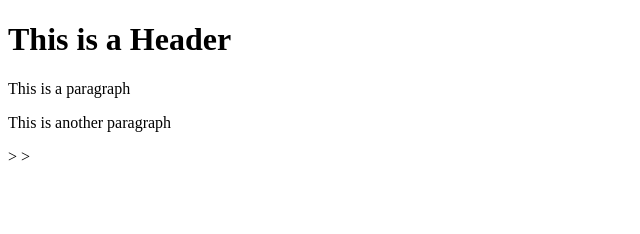
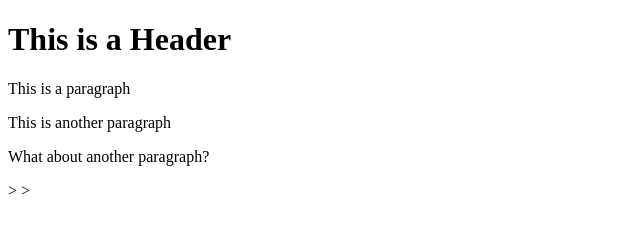
Before and after one commit to jruizgomez/git-test, a website: page index.html in a window 1280 px wide. Shown: the whole page, without its empty margins (0-640 px from the left). Drawn offline with Linux system fonts and the light colour scheme.

Commit message:
Using NPM

```diff
--- a/index.html
+++ b/index.html
@@ -4,5 +4,6 @@
         <h1>This is a Header</h1>
         <p>This is a paragraph</p>
         <p>This is another paragraph</p>
+        <p>What about another paragraph?</p>
     </body>>
 </html>>
```
Also changed, not shown: package.json (added, +24 -0 lines), 1 other file.
